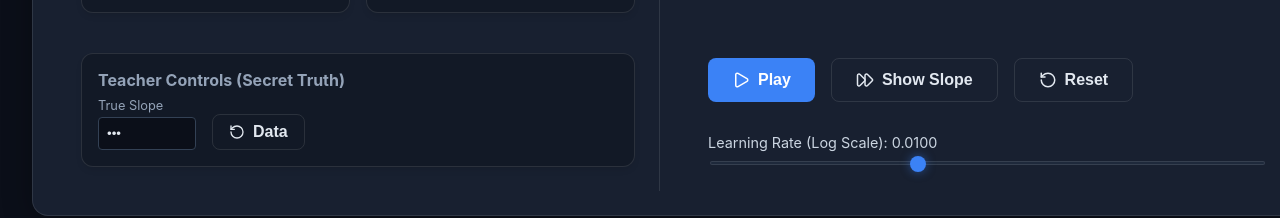
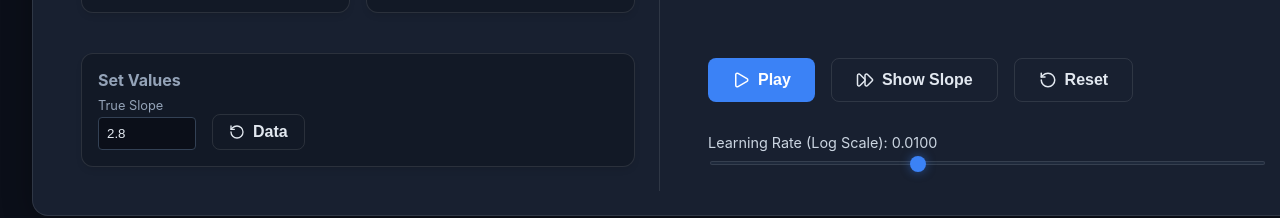
Before and after one commit to nicoaira/gradient-descent-playground, a React (Vite) app: page / in a window 1280 px wide. Shown: the part 405-623 px from the top of the page. Built offline with nearby package versions, Linux system fonts and the light colour scheme.

Commit message:
ture values not hidden

```diff
--- a/src/App.jsx
+++ b/src/App.jsx
@@ -544,12 +544,12 @@ export default function App() {
                         </div>
                     ) : (
                         <div style={{ marginTop: '1.5rem', padding: '1rem', background: 'var(--card-bg)', borderRadius: '12px', border: '1px solid var(--border-color)', boxShadow: '0 4px 6px -1px rgba(0, 0, 0, 0.1)' }}>
-                            <h4 style={{ margin: '0 0 0.5rem 0', color: '#94a3b8' }}>Teacher Controls (Secret Truth)</h4>
+                            <h4 style={{ margin: '0 0 0.5rem 0', color: '#94a3b8' }}>Set Values</h4>
                             <div style={{ display: 'flex', gap: '1rem', alignItems: 'flex-end', flexWrap: 'wrap' }}>
                                 <div>
                                     <label style={{ display: 'block', fontSize: '0.8rem', color: '#94a3b8', marginBottom: '0.25rem' }}>True Slope</label>
                                     <input
-                                        type="password"
+                                        type="text"
                                         value={trueM}
                                         onChange={e => setTrueM(e.target.value)}
                                         style={{ width: '80px', background: 'var(--bg-color)', border: '1px solid var(--input-border)', color: 'var(--text-color)', padding: '0.5rem', borderRadius: '4px' }}
@@ -559,7 +559,7 @@ export default function App() {
                                     <div>
                                         <label style={{ display: 'block', fontSize: '0.8rem', color: '#94a3b8', marginBottom: '0.25rem' }}>True Intercept</label>
                                         <input
-                                            type="password"
+                                            type="text"
                                             value={trueB}
                                             onChange={e => setTrueB(e.target.value)}
                                             style={{ width: '80px', background: 'var(--bg-color)', border: '1px solid var(--input-border)', color: 'var(--text-color)', padding: '0.5rem', borderRadius: '4px' }}
```
